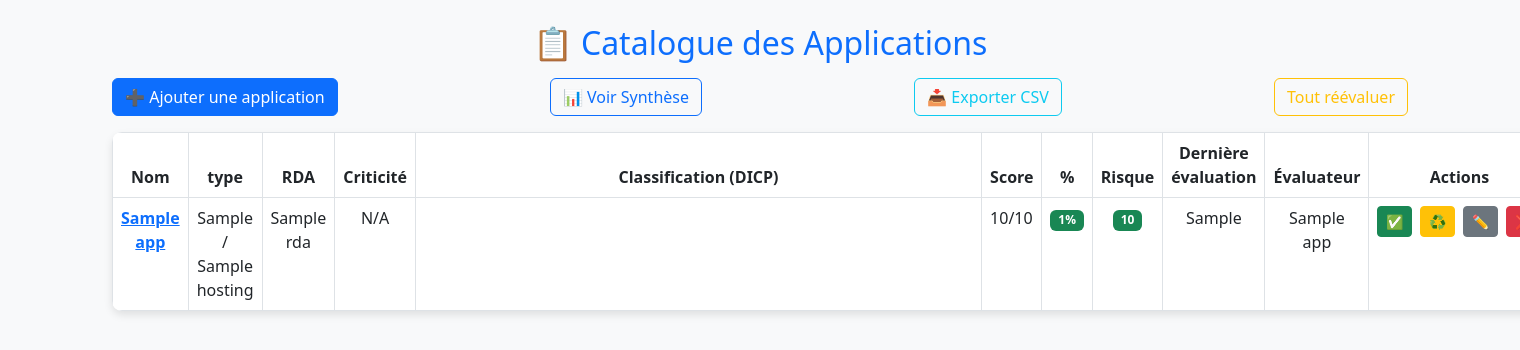
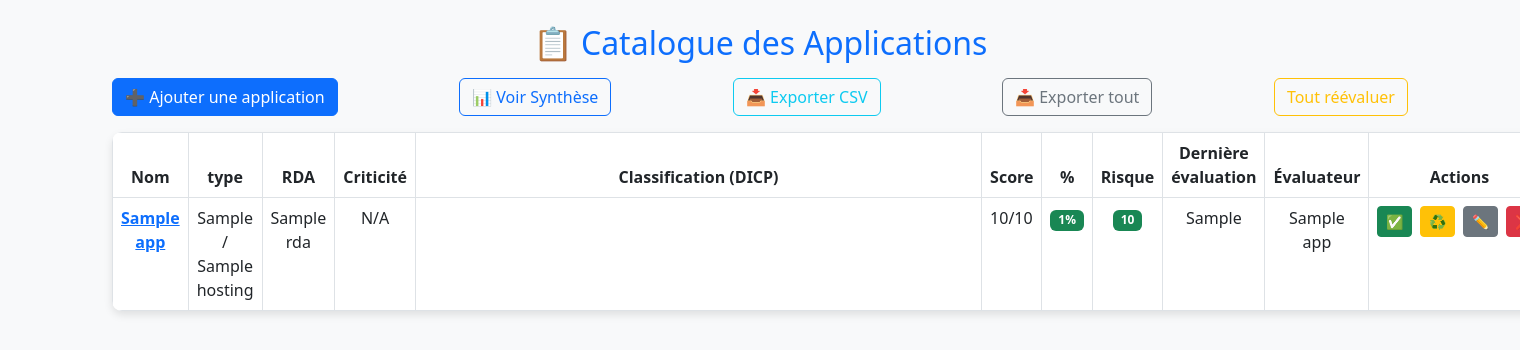
Before and after one commit to rumeaug17/ADM, a Flask app: template templates/index.html in a window 1520 px wide; the page is wider, and only the part inside the window is pictured. Shown: the part 70-420 px from the top of that part. Run offline with Flask 3, Linux system fonts and the light colour scheme; the template is opened without the code that fills it: most values are stand-ins (such as "Sample title", 1, 10 or a date in 2020); parts of the project's set-up code (start-up, migrations or seed data) failed here and were passed over.

Commit message:
Update index.html

```diff
--- a/templates/index.html
+++ b/templates/index.html
@@ -55,6 +55,7 @@
         <a href="/add" class="btn btn-primary">➕ Ajouter une application</a>
         <a href="/synthese" class="btn btn-outline-primary">📊 Voir Synthèse</a>
 	<a href="/export_csv" class="btn btn-outline-info">📥 Exporter CSV</a>
+	<a href="/export_all" class="btn btn-outline-secondary">📥 Exporter tout</a>
 	<button type="button" class="btn btn-outline-warning" data-bs-toggle="modal" data-bs-target="#reevaluateModal">
         	Tout réévaluer
     	</button>
```
